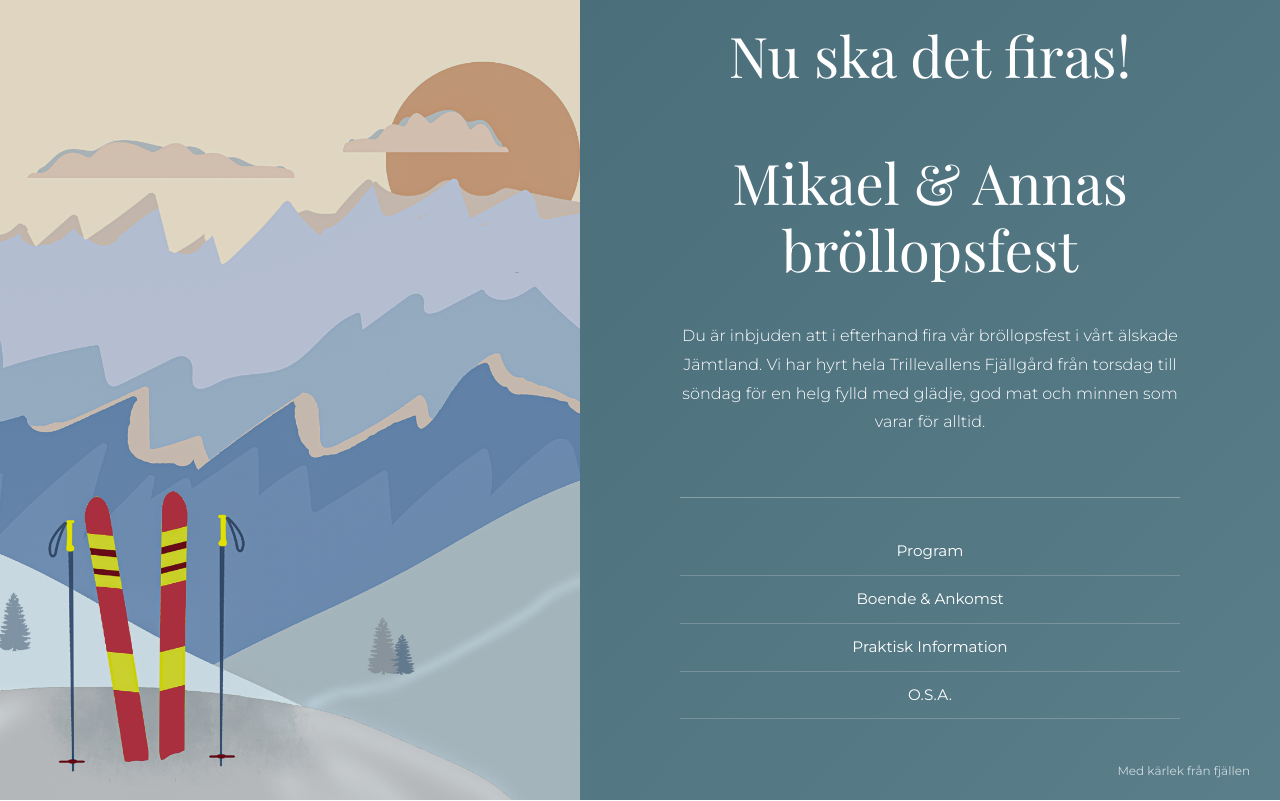
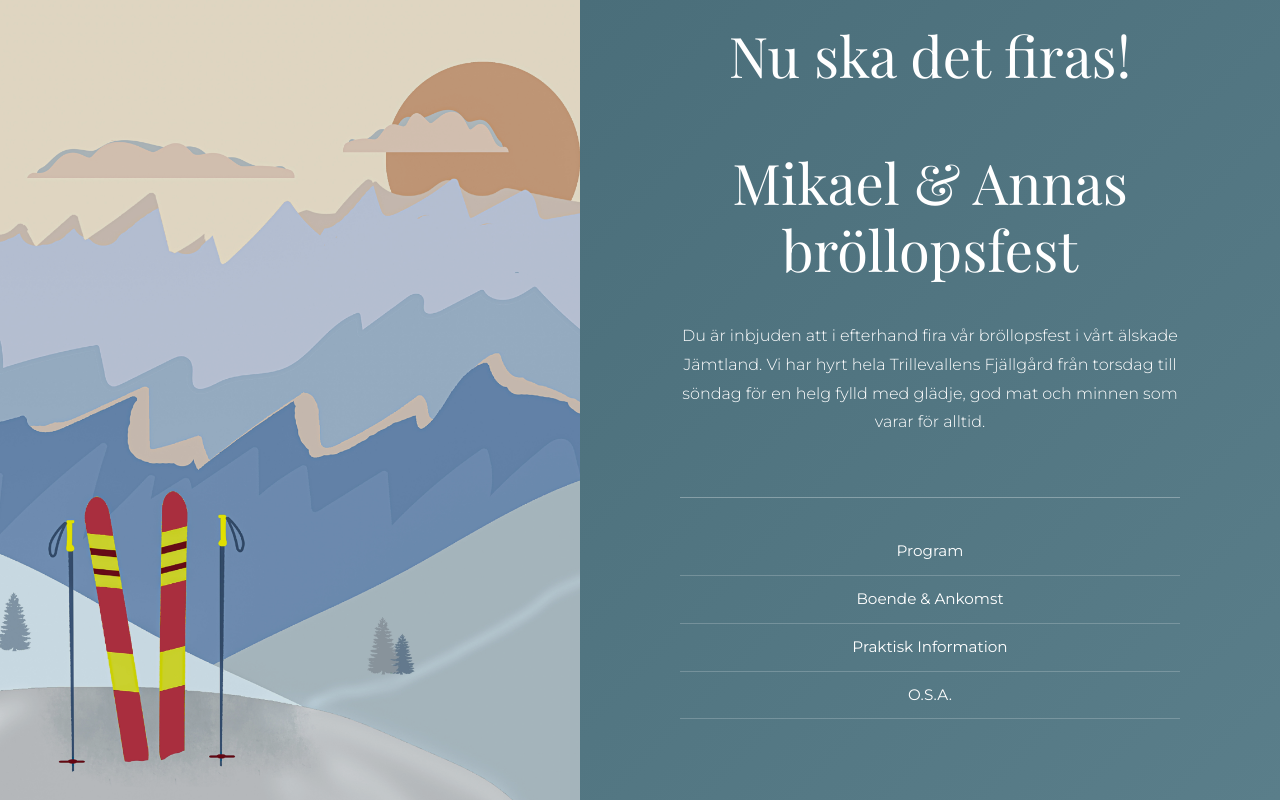
Before and after one commit to mikbeng/mikaelanna2026, a plain HTML site: page index.html in a window 1280 px wide. Shown: the top 801 px of the page. Drawn offline with nearby package versions, Linux system fonts and the light colour scheme.

Commit message:
remove 'med kärlek från fjällen'

```diff
--- a/index.html
+++ b/index.html
@@ -167,8 +167,6 @@
                         <a href="#osa">O.S.A.</a>
                     </div>
                 </div>
-
-                <div class="footer-credit">Med kärlek från fjällen</div>
             </div>
         </div>
 
```
